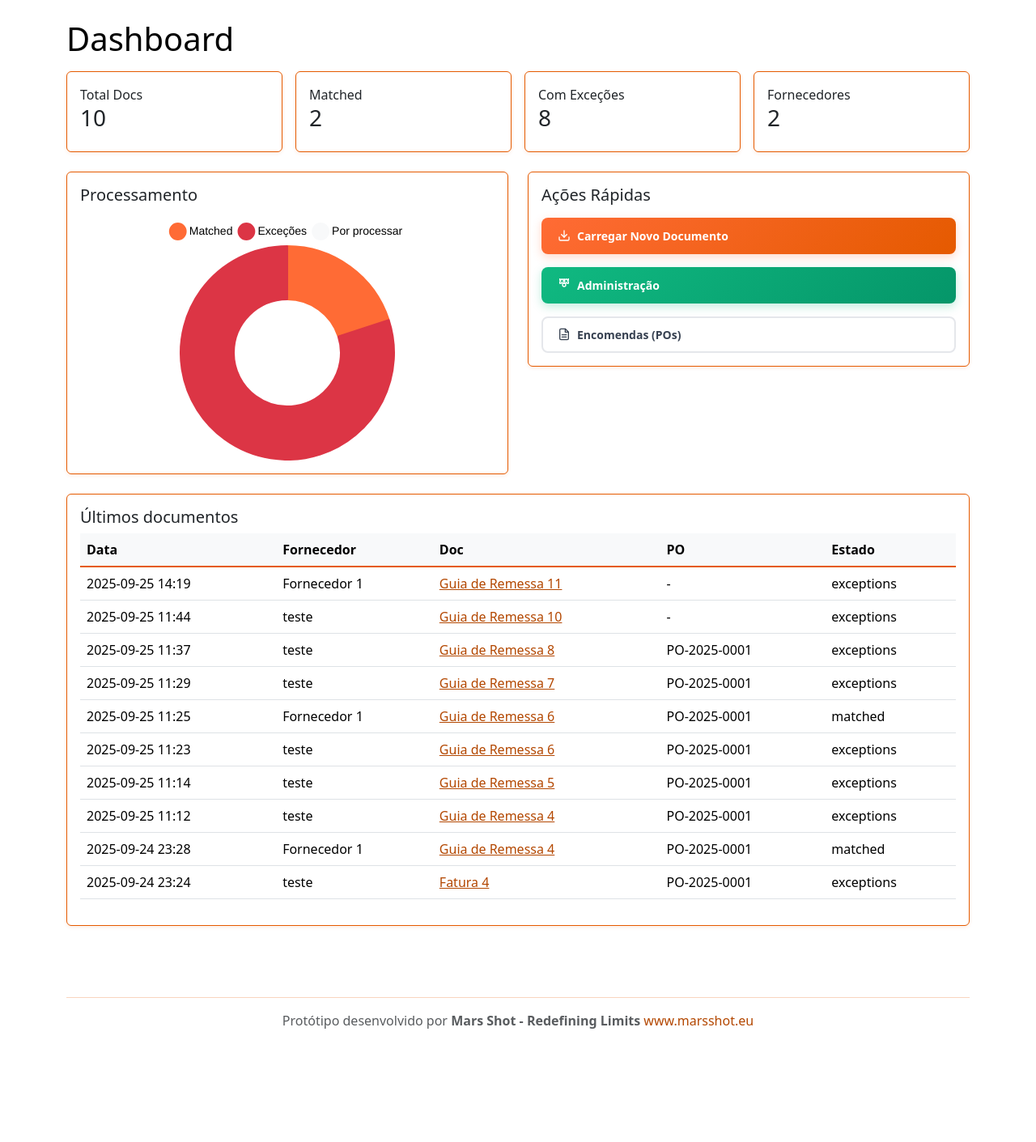
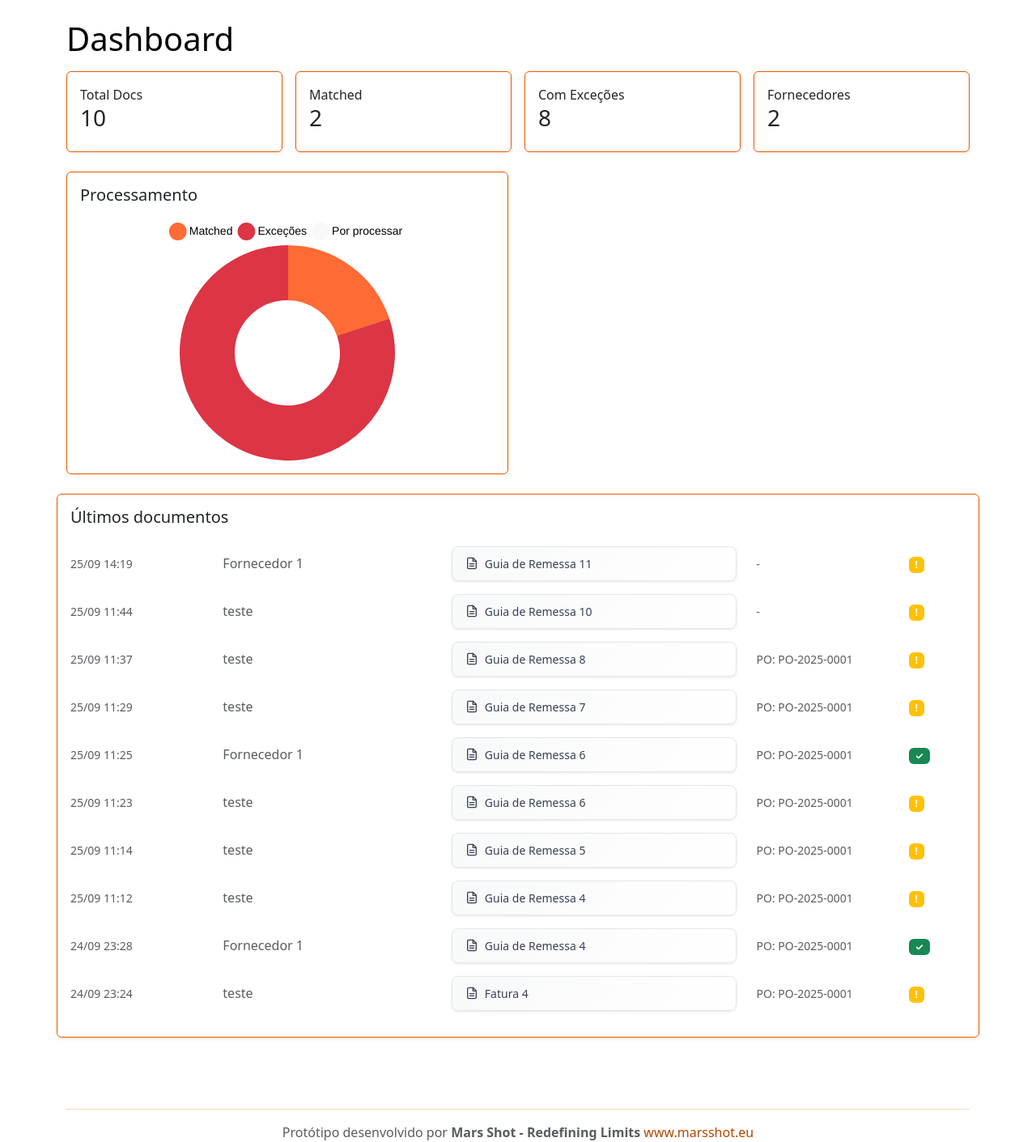
Before and after one commit to bernardo-marsshot/Colmol, a Django app: page / in a window 1280 px wide. Shown: the part 58-1469 px from the top of the page at 81% size. Before the commit the page ends 1329 px from the top, so only its background shows below. Run offline with Django 5.2, Linux system fonts and the light colour scheme; data comes from the database, SQL or seed files in the repository.

Commit message:
Add a new button style for documents and update the dashboard layout
Adds a new CSS class `.btn-bizneo-document` for styling document-related buttons and modifies the dashboard template to use this new style for displaying recent documents, replacing the previous table format.

Replit-Commit-Author: Agent
Replit-Commit-Session-Id: a22c694e-5827-4bd3-a661-e7591e9eeaa1
Replit-Commit-Checkpoint-Type: full_checkpoint
Replit-Commit-Screenshot-Url: https://storage.googleapis.com/screenshot-production-us-central1/ded4662a-0092-48bc-9710-6cd245f7f229/a22c694e-5827-4bd3-a661-e7591e9eeaa1/GOJW5sq

```diff
--- a/templates/base.html
+++ b/templates/base.html
@@ -169,6 +169,37 @@
       transform: translateY(0);
     }
 
+    .btn-bizneo-document {
+      background: linear-gradient(135deg, #f8f9fa 0%, #ffffff 100%);
+      border: 1px solid #e5e7eb;
+      border-radius: 8px;
+      padding: 10px 16px;
+      color: #374151;
+      font-size: 14px;
+      font-weight: 500;
+      cursor: pointer;
+      transition: all 0.2s ease;
+      text-decoration: none;
+      display: inline-flex;
+      align-items: center;
+      gap: 8px;
+      width: 100%;
+      box-shadow: 0 1px 3px rgba(0, 0, 0, 0.1);
+    }
+
+    .btn-bizneo-document:hover {
+      background: linear-gradient(135deg, #FF6B35 0%, #e55a00 100%);
+      border-color: #FF6B35;
+      color: white;
+      text-decoration: none;
+      transform: translateY(-1px);
+      box-shadow: 0 4px 12px rgba(255, 107, 53, 0.25);
+    }
+
+    .btn-bizneo-document:active {
+      transform: translateY(0);
+    }
+
     /* Responsividade dos botões */
     @media (max-width: 768px) {
       .btn-bizneo-primary,
--- a/templates/dashboard.html
+++ b/templates/dashboard.html
@@ -16,57 +16,53 @@
       <canvas id="kpiChart" style="max-height: 300px;"></canvas>
     </div>
 </div>
-  <div class="col-md-6">
-    <div class="card p-3">
-      <h5 class="mb-3">Ações Rápidas</h5>
-      <div class="d-grid gap-3">
-        <a href="/upload/" class="btn-bizneo-primary">
-          <svg width="16" height="16" viewBox="0 0 24 24" fill="none" xmlns="http://www.w3.org/2000/svg">
-            <path d="M21 15v4a2 2 0 0 1-2 2H5a2 2 0 0 1-2-2v-4" stroke="currentColor" stroke-width="2" stroke-linecap="round" stroke-linejoin="round"/>
-            <polyline points="7,10 12,15 17,10" stroke="currentColor" stroke-width="2" stroke-linecap="round" stroke-linejoin="round"/>
-            <line x1="12" y1="15" x2="12" y2="3" stroke="currentColor" stroke-width="2" stroke-linecap="round" stroke-linejoin="round"/>
-          </svg>
-          Carregar Novo Documento
-        </a>
-        <a href="/admin/" class="btn-bizneo-success">
-          <svg width="16" height="16" viewBox="0 0 24 24" fill="none" xmlns="http://www.w3.org/2000/svg">
-            <circle cx="12" cy="12" r="3" stroke="currentColor" stroke-width="2"/>
-            <path d="m12 1 1.5 1.5L16 1l1.5 1.5L20 1v2.5L18.5 5 20 6.5V9h-2.5L16 7.5 14.5 9H12V6.5L13.5 5 12 3.5 10.5 5 12 6.5V9H9.5L8 7.5 6.5 9H4V6.5L5.5 5 4 3.5V1l2.5 1.5L8 1l1.5 1.5L12 1Z" stroke="currentColor" stroke-width="2"/>
-          </svg>
-          Administração
-        </a>
-        <a href="/po/" class="btn-bizneo-secondary">
+
+<div class="card p-3 mt-4">
+  <h5 class="mb-4">Últimos documentos</h5>
+
+  {% for d in latest %}
+  <div class="row mb-3 align-items-center">
+    <div class="col-md-2">
+      <small class="text-muted">{{ d.received_at|date:"d/m H:i" }}</small>
+    </div>
+    <div class="col-md-3">
+      <span class="text-muted">{{ d.supplier.name }}</span>
+    </div>
+    <div class="col-md-4">
+      <a href="{% url 'inbound_detail' d.pk %}" class="btn-bizneo-document">
         <svg width="16" height="16" viewBox="0 0 24 24" fill="none" xmlns="http://www.w3.org/2000/svg">
           <path d="M14 2H6a2 2 0 0 0-2 2v16a2 2 0 0 0 2 2h12a2 2 0 0 0 2-2V8z" stroke="currentColor" stroke-width="2" stroke-linecap="round" stroke-linejoin="round"/>
           <polyline points="14,2 14,8 20,8" stroke="currentColor" stroke-width="2" stroke-linecap="round" stroke-linejoin="round"/>
           <line x1="16" y1="13" x2="8" y2="13" stroke="currentColor" stroke-width="2" stroke-linecap="round" stroke-linejoin="round"/>
           <line x1="16" y1="17" x2="8" y2="17" stroke="currentColor" stroke-width="2" stroke-linecap="round" stroke-linejoin="round"/>
         </svg>
-          Encomendas (POs)
+        {{ d.get_doc_type_display }} {{ d.number }}
       </a>
     </div>
+    <div class="col-md-2">
+      {% if d.po %}
+        <small class="text-muted">PO: {{ d.po.number }}</small>
+      {% else %}
+        <small class="text-muted">-</small>
+      {% endif %}
+    </div>
+    <div class="col-md-1">
+      {% if d.match_result %}
+        {% if d.match_result.status == 'matched' %}
+          <span class="badge bg-success">✓</span>
+        {% else %}
+          <span class="badge bg-warning">!</span>
+        {% endif %}
+      {% else %}
+        <span class="badge bg-secondary">-</span>
+      {% endif %}
     </div>
   </div>
+  {% empty %}
+  <div class="text-center py-4">
+    <p class="text-muted mb-0">Sem documentos ainda.</p>
   </div>
-
-<div class="card p-3 mt-4">
-  <h5>Últimos documentos</h5>
-  <table class="table table-hover align-middle">
-    <thead><tr><th>Data</th><th>Fornecedor</th><th>Doc</th><th>PO</th><th>Estado</th></tr></thead>
-    <tbody>
-    {% for d in latest %}
-      <tr>
-        <td>{{ d.received_at|date:"Y-m-d H:i" }}</td>
-        <td>{{ d.supplier.name }}</td>
-        <td><a href="{% url 'inbound_detail' d.pk %}">{{ d.get_doc_type_display }} {{ d.number }}</a></td>
-        <td>{% if d.po %}{{ d.po.number }}{% else %}-{% endif %}</td>
-        <td>{% if d.match_result %}{{ d.match_result.status }}{% else %}-{% endif %}</td>
-      </tr>
-    {% empty %}
-      <tr><td colspan="5" class="text-center">Sem documentos ainda.</td></tr>
   {% endfor %}
-    </tbody>
-  </table>
 </div>
 
 <script>
```
Also changed, not shown: attached_assets/image_1758882664427.png (added), 1 other file. Lines whose indentation alone changed are shown as unchanged.
